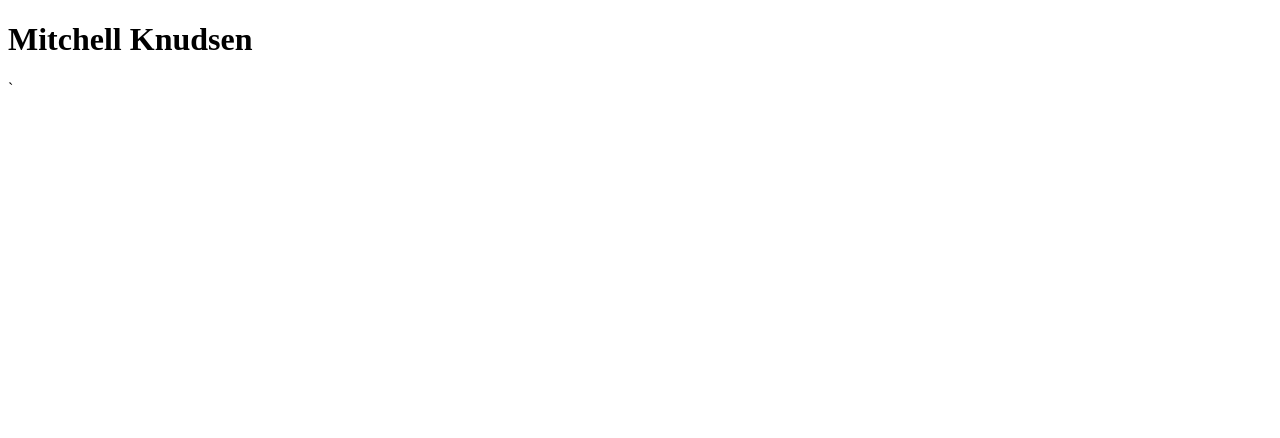
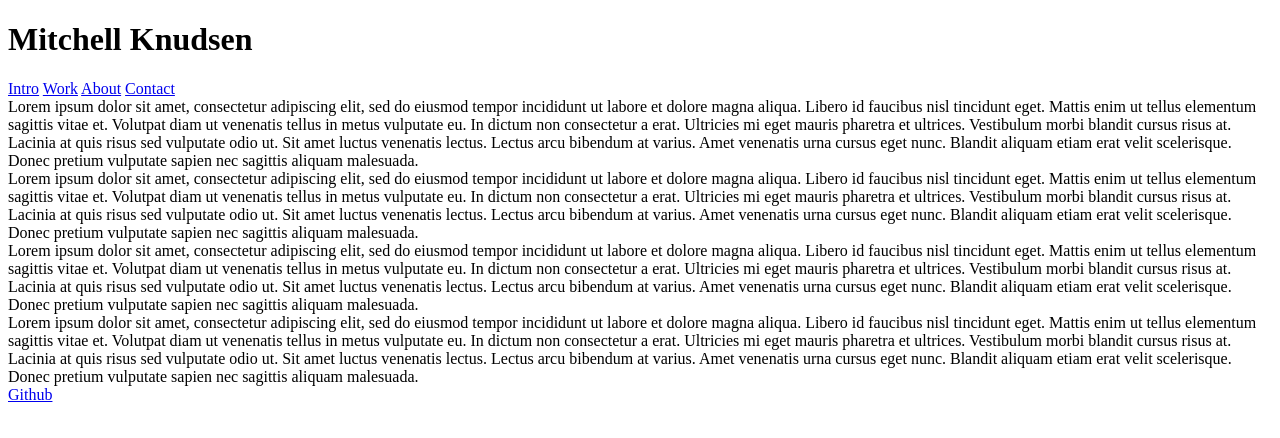
Before and after one commit to Mitch98k/My-Portfolio, a plain HTML site: page index.html in a window 1280 px wide. Drawn offline with Linux system fonts and the light colour scheme.

Commit message:
basic body and footer elements added

```diff
--- a/index.html
+++ b/index.html
@@ -5,17 +5,22 @@
         <meta name="viewport" content="width=device-width, initial-scale=1.0">
         <title>Portfolio</title>
     </head>
-    <header>
+    <header id="navigation">
         <h1>Mitchell Knudsen</h1>
         <nav>
-            <a></a>
-            <a></a>`
-            <a></a>
-            <a></a>
-            <a></a>
+            <a href="#intro">Intro</a>
+            <a href="#work">Work</a>
+            <a href="#about">About</a>
+            <a href="#contact">Contact</a>
         </nav>
     </header>
-    <body>
-
+    <body id="articles">
+        <article id="intro">Lorem ipsum dolor sit amet, consectetur adipiscing elit, sed do eiusmod tempor incididunt ut labore et dolore magna aliqua. Libero id faucibus nisl tincidunt eget. Mattis enim ut tellus elementum sagittis vitae et. Volutpat diam ut venenatis tellus in metus vulputate eu. In dictum non consectetur a erat. Ultricies mi eget mauris pharetra et ultrices. Vestibulum morbi blandit cursus risus at. Lacinia at quis risus sed vulputate odio ut. Sit amet luctus venenatis lectus. Lectus arcu bibendum at varius. Amet venenatis urna cursus eget nunc. Blandit aliquam etiam erat velit scelerisque. Donec pretium vulputate sapien nec sagittis aliquam malesuada.</article>
+        <article id="work">Lorem ipsum dolor sit amet, consectetur adipiscing elit, sed do eiusmod tempor incididunt ut labore et dolore magna aliqua. Libero id faucibus nisl tincidunt eget. Mattis enim ut tellus elementum sagittis vitae et. Volutpat diam ut venenatis tellus in metus vulputate eu. In dictum non consectetur a erat. Ultricies mi eget mauris pharetra et ultrices. Vestibulum morbi blandit cursus risus at. Lacinia at quis risus sed vulputate odio ut. Sit amet luctus venenatis lectus. Lectus arcu bibendum at varius. Amet venenatis urna cursus eget nunc. Blandit aliquam etiam erat velit scelerisque. Donec pretium vulputate sapien nec sagittis aliquam malesuada.</article>
+        <article id="about">Lorem ipsum dolor sit amet, consectetur adipiscing elit, sed do eiusmod tempor incididunt ut labore et dolore magna aliqua. Libero id faucibus nisl tincidunt eget. Mattis enim ut tellus elementum sagittis vitae et. Volutpat diam ut venenatis tellus in metus vulputate eu. In dictum non consectetur a erat. Ultricies mi eget mauris pharetra et ultrices. Vestibulum morbi blandit cursus risus at. Lacinia at quis risus sed vulputate odio ut. Sit amet luctus venenatis lectus. Lectus arcu bibendum at varius. Amet venenatis urna cursus eget nunc. Blandit aliquam etiam erat velit scelerisque. Donec pretium vulputate sapien nec sagittis aliquam malesuada.</article>
+        <article id="contact">Lorem ipsum dolor sit amet, consectetur adipiscing elit, sed do eiusmod tempor incididunt ut labore et dolore magna aliqua. Libero id faucibus nisl tincidunt eget. Mattis enim ut tellus elementum sagittis vitae et. Volutpat diam ut venenatis tellus in metus vulputate eu. In dictum non consectetur a erat. Ultricies mi eget mauris pharetra et ultrices. Vestibulum morbi blandit cursus risus at. Lacinia at quis risus sed vulputate odio ut. Sit amet luctus venenatis lectus. Lectus arcu bibendum at varius. Amet venenatis urna cursus eget nunc. Blandit aliquam etiam erat velit scelerisque. Donec pretium vulputate sapien nec sagittis aliquam malesuada.</article>
     </body>
+    <footer>
+        <a href="https://github.com/Mitch98k">Github</a>
+    </footer>
 </html>
```
